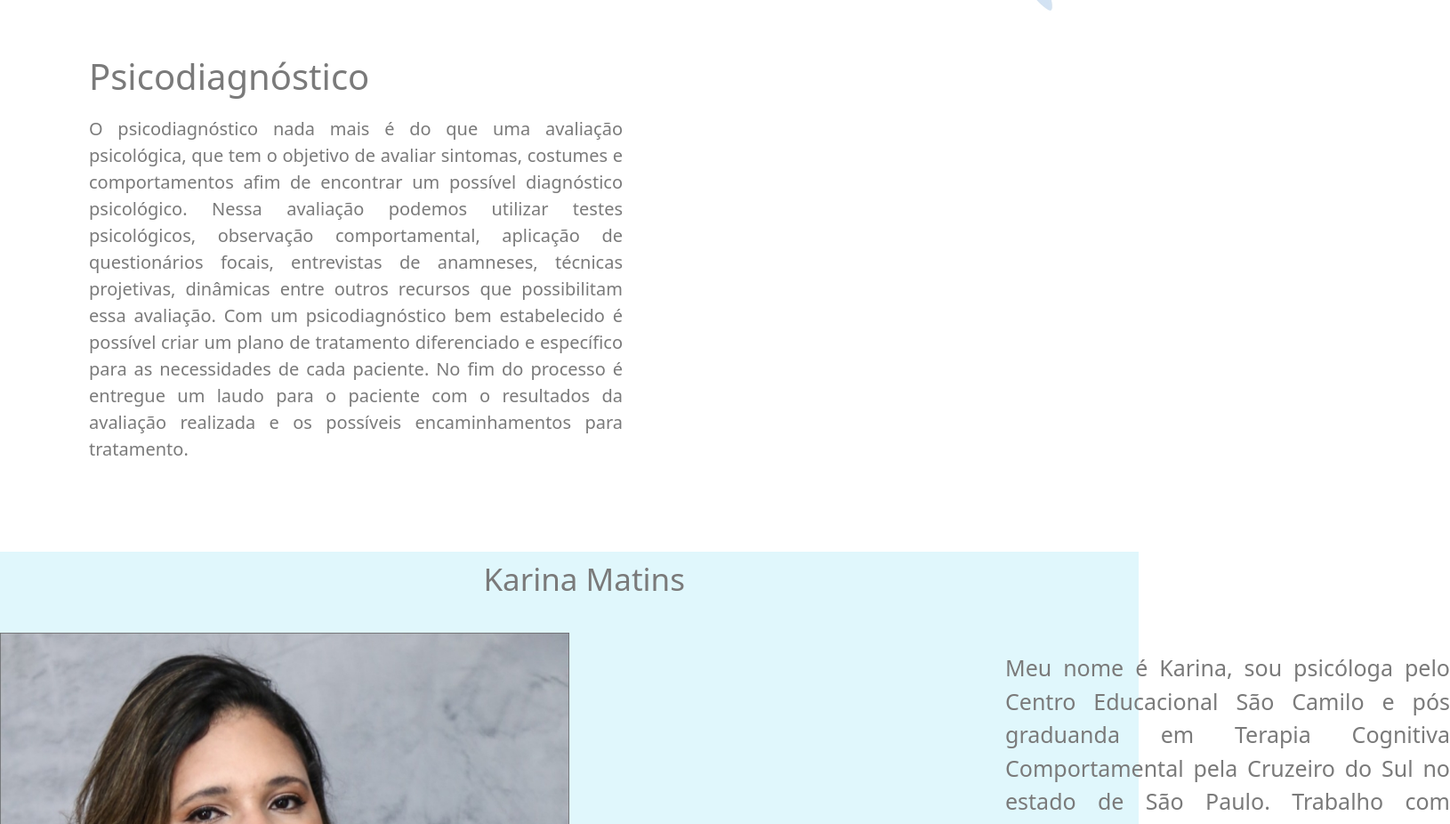
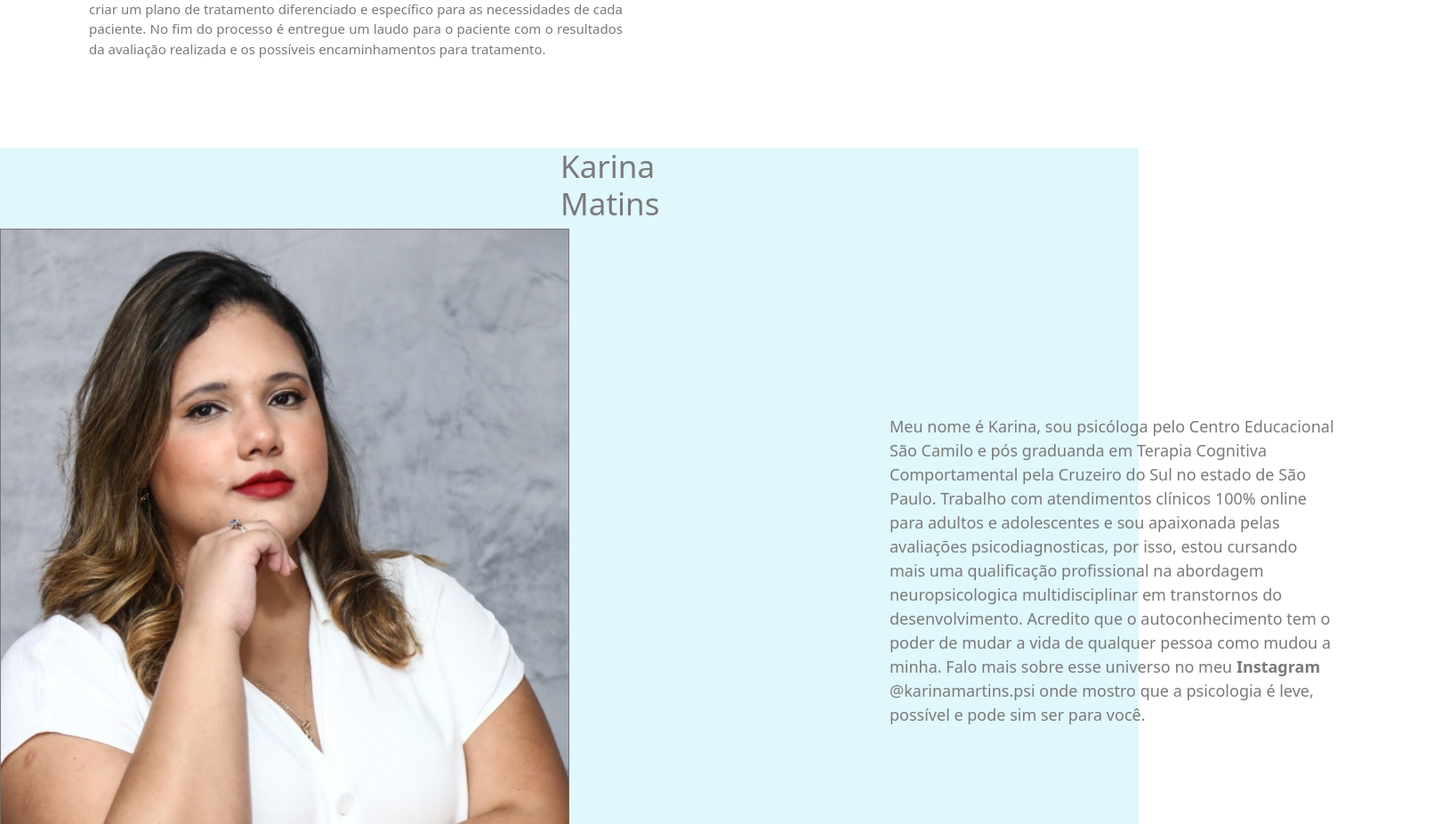
Before and after one commit to Vinissil/landing-page-psico, a plain HTML site: page ProjetoCSS-inicio/index_wireframe.html in a window 1280 px wide. Shown: the part 1874-2800 px from the top of the page at 89% size, 1630 px wide, since content can reach past the window. Drawn offline with nearby package versions, Linux system fonts and the light colour scheme.

Commit message:
alteração de tamanho de  imagens css

```diff
--- a/ProjetoCSS-inicio/css_wireframe.css
+++ b/ProjetoCSS-inicio/css_wireframe.css
@@ -3,6 +3,7 @@
 
 
 body {
+
     font-family: 'Open Sans', sans-serif;
     flex-direction: column;
     margin: 0;
@@ -12,9 +13,10 @@ body {
 }
 
 .logomarca{
-    position:absolute;
+    position: absolute;
     top:50px;
     left:50px;
+    width: 15%;
 }
 
 .presentationBox {
@@ -30,25 +32,25 @@ body {
 .headTitle {
     text-align: justify;
     color:#7A7A7A;
-    font-size: 40px;
-    margin: 400px 475px 0px;
+    font-size: 25px;
+    margin: 400px 575px 0px;
 }
 
 .headSubtitle {
     text-align: justify;
     color:#7A7A7A;
-    font-size: 22px;
+    font-size: 15px;
     margin: 20px 650px;
 }
 
 main {
     background-image: url(imagens/Brain.jpg);
-    background-size: 40%;
+    background-size: 25%;
     color: #7A7A7A;
     background-repeat: no-repeat;
     background-attachment:local;
     background-position: right;
-    background-position: 950px 300px;
+    background-position: 1000px 200px;
     padding: 0px;
     border: 0px;
     margin: 0px;
@@ -56,16 +58,20 @@ main {
 }
 
 .therapyBoxTitle {
+    margin-top: 50px;
     margin-left: 100px;
+    font-size: 25px;
 }
 
 
 .tccTitle{
     margin-left: 100px;
+    font-size: 25px;
 }
 
 .psychoTitle {
     margin-left: 100px;
+    font-size: 25px;
 }
 
 
@@ -73,7 +79,7 @@ main {
     text-align: justify;
     width: 600px;
     border: 1;
-    font-size: 20px;
+    font-size: 15px;
     display: block;
     margin: 100px;
     margin-top: 20px;
@@ -83,7 +89,7 @@ main {
     text-align: justify;
     width: 600px;
     border: 1;
-    font-size: 20px;
+    font-size: 15px;
     display: block;
     margin: 100px;
     margin-top: 20px;
@@ -93,7 +99,7 @@ main {
     text-align: justify;
     width: 600px ;
     border: 1;
-    font-size: 20px;
+    font-size: 15px;
     display: block;
     margin: 100px;
     margin-top: 20px;
@@ -112,21 +118,20 @@ article {
 
 
 .aboutMeTitle {
+
     font-size: 35px;
     text-align: right;
-    margin-right: 510px;
-    padding-top: 10px;
-
+    margin: 0 630px 0;
+    height: 300px;
 }
 
 .aboutMeText {
-    font-size: 25px;
-    text-align: justify;
-    width: 500px ;
-    border: 1;
-    display: block;
-    margin: 1130px;
-    margin-top: 60px;
+    font-size: 18px;
+    text-align: left;
+    width: 500px;
+    height: 90px;
+    border: 1px;
+    margin: 0 1000px;
 
 }
 
```
Also changed, not shown: ProjetoCSS-inicio/index_wireframe.html (+1 -0 lines).
